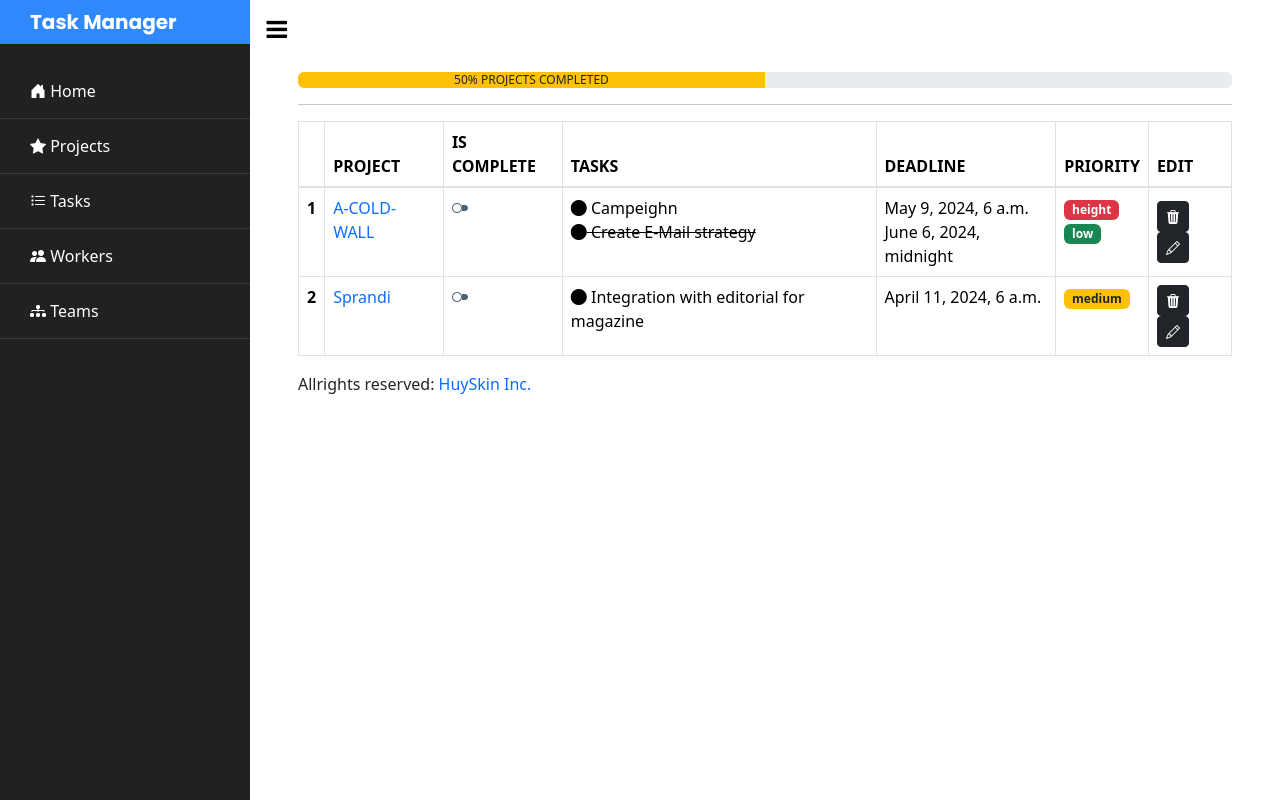
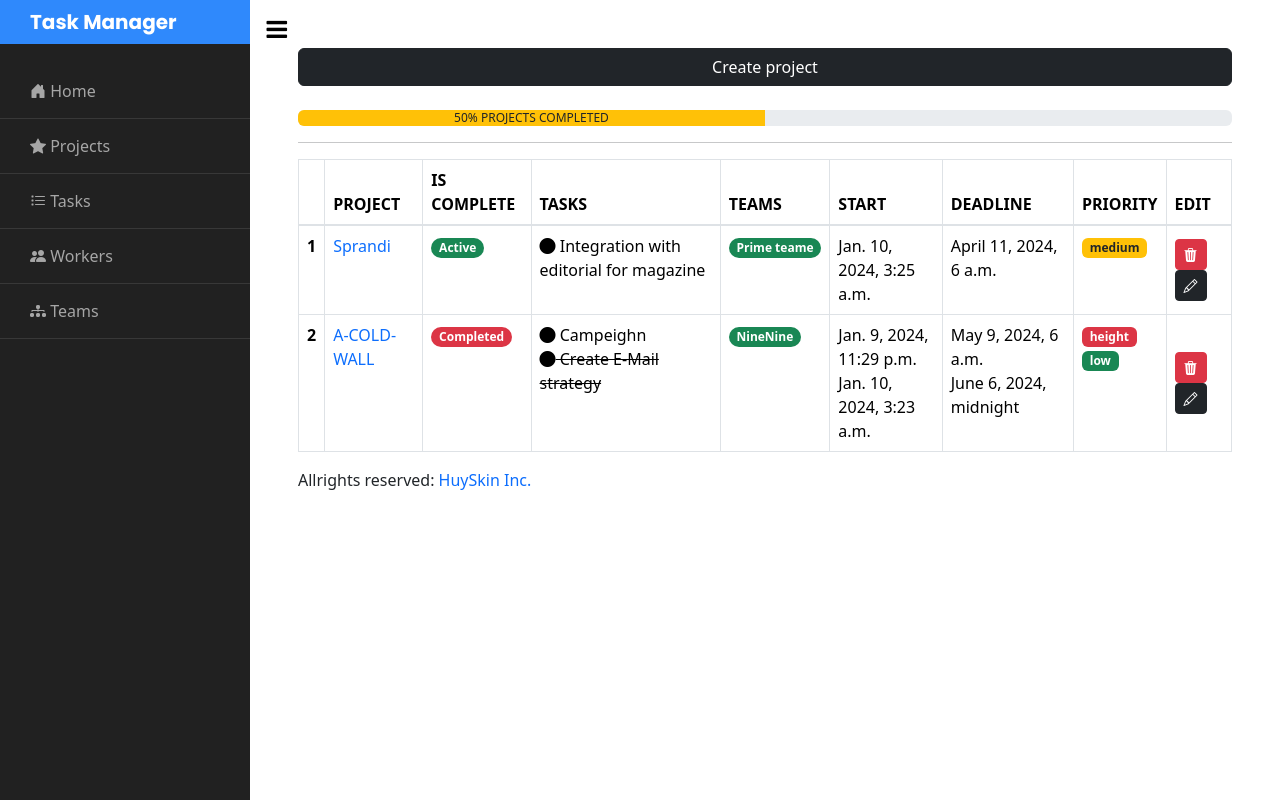
Before and after one commit to numerodiciannove/py-django-production-task-manager, a Django app: page /projects/ in a window 1280 px wide. Run offline with Django 5.2, Linux system fonts and the light colour scheme; data comes from the database, SQL or seed files in the repository; parts of the project's set-up code (start-up, migrations or seed data) failed here and were passed over; some libraries are stand-ins or nearby versions.

Commit message:
Add create, update, delete for projects + some fixes: - add ProjectForm - fix phone number in Worker model - add ProjectCreateView, ProjectUpdateView, ProjectDeleteView - add templates for create, delete, update project - add urls for create, delete, update project - some templates fixes - fix ProjectListView, ProjectDetailView

```diff
--- a/task_manager/models.py
+++ b/task_manager/models.py
@@ -85,7 +85,6 @@ class Worker(AbstractUser):
     )
     phone_number = models.CharField(
         max_length=13,
-        unique=True,
         help_text="For example '+380951911919'. Without quotes"
     )
 
--- a/task_manager/urls.py
+++ b/task_manager/urls.py
@@ -8,6 +8,9 @@ from task_manager.views import (
     ProjectTaskDeleteView,
     project_task_create,
     project_task_update,
+    ProjectCreateView,
+    ProjectDeleteView,
+    ProjectUpdateView,
 )
 
 urlpatterns = [
@@ -23,6 +26,18 @@ urlpatterns = [
                       "projects/<int:pk>/",
                       ProjectDetailView.as_view(),
                       name="project-detail"),
+                  path(
+                      "projects/create/",
+                      ProjectCreateView.as_view(),
+                      name="project-create"),
+                  path(
+                      "projects/<int:project_id>/delete/",
+                      ProjectDeleteView.as_view(),
+                      name="project-delete"),
+                  path(
+                      "projects/<int:project_id>/update/",
+                      ProjectUpdateView.as_view(),
+                      name="project-update"),
                   path("projects/<int:pk>/create_task/",
                        project_task_create, name="project-task-create"
                        ),
--- a/task_manager/views.py
+++ b/task_manager/views.py
@@ -2,7 +2,7 @@ from django.db.models import QuerySet
 from django.shortcuts import render, get_object_or_404, redirect
 from django.urls import reverse_lazy
 from django.views import generic
-from .forms import ProjectTaskForm
+from .forms import ProjectTaskForm, ProjectForm
 from .utils import calculate_percentage
 from task_manager.models import Task, Worker, Project, Team, Position
 
@@ -97,31 +97,50 @@ class ProjectListView(generic.ListView):
             num_completed_projects, num_projects
         )
 
-        context["project_list"] = project_list
+        sorted_project_list = sorted(
+            project_list,
+            key=lambda project: (
+                project.is_complete,
+                project.name,
+            )
+        )
+
+        context["project_list"] = sorted_project_list
         context["percent_projects_completed"] = percent_projects_completed
-        context["projects_info"] = self.get_projects_info(project_list)
+        context["projects_info"] = self.get_project_info(
+            sorted_project_list
+        )
 
         return context
 
     @staticmethod
-    def get_projects_info(project_list) -> list:
-        tasks_info = []
+    def get_project_info(project_list) -> list:
+        project_info = []
         for project in project_list:
-            project_info = {
+            teams_info = project.teams.values_list("name", flat=True)
+            tasks_sorted = sorted(
+                project.tasks.all(),
+                key=lambda task: (
+                    task.is_complete,
+                    task.name,
+                )
+            )
+            project_info.append({
                 "project_name": project.name,
-                "tasks_info": [(task.name, task.is_complete) for task in
-                               project.tasks.all()],
+                "tasks_info": [
+                    (
+                        task.name, task.is_complete
+                    ) for task in tasks_sorted
+                ],
                 "id": project.id,
-                "task_names": [],
-                "deadlines": [],
-                "priorities": []
-            }
-            for task in project.tasks.all():
-                project_info["task_names"].append(task.name)
-                project_info["deadlines"].append(task.deadline)
-                project_info["priorities"].append(task.priority)
-            tasks_info.append(project_info)
-        return tasks_info
+                "task_names": [task.name for task in tasks_sorted],
+                "tasks_start_time": [task.start_time for task in tasks_sorted],
+                "deadlines": [task.deadline for task in tasks_sorted],
+                "priorities": [task.priority for task in tasks_sorted],
+                "is_complete": project.is_complete,
+                "teams_info": list(teams_info),
+            })
+        return project_info
 
 
 class ProjectDetailView(generic.DetailView):
@@ -131,8 +150,16 @@ class ProjectDetailView(generic.DetailView):
     def get_context_data(self, **kwargs):
         context = super().get_context_data(**kwargs)
         tasks_list = self.object.tasks.all()
-        context["project_workers"] = self.object.teams.first().workers.all()
         context["project_tasks"] = self.get_tasks_info(tasks_list)
+        team = self.object.teams.first()
+        if team:
+            context["project_workers"] = (
+                self.object.teams.first().workers.all()
+            )
+        else:
+            context["project_workers"] = []
+        context["project_tasks"] = self.get_tasks_info(tasks_list)
+
         return context
 
     @staticmethod
@@ -151,6 +178,52 @@ class ProjectDetailView(generic.DetailView):
             }
             tasks_info.append(task_info)
         return tasks_info
+
+
+class ProjectCreateView(generic.CreateView):
+    model = Project
+    form_class = ProjectForm
+    template_name = 'task_manager/projects/project_create_update.html'
+    success_url = reverse_lazy("task_manager:projects-list")
+
+    def get_context_data(self, **kwargs):
+        context = super().get_context_data(**kwargs)
+        context["name"] = "update" if self.object else "create"
+        return context
+
+
+class ProjectUpdateView(generic.UpdateView):
+    model = Project
+    form_class = ProjectForm
+    template_name = 'task_manager/projects/project_create_update.html'
+    context_object_name = 'project'
+
+    def get_success_url(self):
+        return reverse_lazy('task_manager:projects-list', )
+
+    def get_object(self, queryset=None):
+        project_id = self.kwargs.get('project_id')
+        project = get_object_or_404(Project, id=project_id)
+        return project
+
+    def get_context_data(self, **kwargs):
+        context = super().get_context_data(**kwargs)
+        context["name"] = "update" if self.object else "create"
+        return context
+
+
+class ProjectDeleteView(generic.DeleteView):
+    model = Project
+    template_name = 'task_manager/projects/project_delete.html'
+    context_object_name = 'project'
+
+    def get_success_url(self):
+        return reverse_lazy('task_manager:projects-list', )
+
+    def get_object(self, queryset=None):
+        project_id = self.kwargs.get('project_id')
+        project = get_object_or_404(Project, id=project_id)
+        return project
 
 
 def project_task_create(request, pk):
--- a/templates/includes/sidebar.html
+++ b/templates/includes/sidebar.html
@@ -8,20 +8,20 @@
   <h1><a href="{% url "task_manager:index" %}" class="logo">Task Manager</a>
   </h1>
   <ul class="list-unstyled components mb-5">
-    <li class="active">
+    <li class="">
       <a href="{% url "task_manager:index" %}"><span
           class="bi bi-house-door-fill"></span> Home</a>
     </li>
-    <li class="active">
+    <li class="">
       <a href="{% url "task_manager:projects-list" %}"><span class="bi bi-star-fill"></span> Projects</a>
     </li>
-    <li class="active">
+    <li class="">
       <a href="#"><span class="bi bi-list-task"></span> Tasks</a>
     </li>
-    <li class="active">
+    <li class="">
       <a href="#"><span class="bi bi-people-fill"></span> Workers</a>
     </li>
-    <li class="active">
+    <li class="">
       <a href="#"><span class="bi bi-diagram-3-fill"></span> Teams</a>
     </li>
   </ul>
--- a/templates/includes/task_accordion.html
+++ b/templates/includes/task_accordion.html
@@ -56,7 +56,7 @@
         <dd class="col-sm-9">
           {% for task_type in task.task_types.all %}
             <span
-                class="badge bg-secondary">{{ task_type.name }}</span>
+                class="badge bg-dark">{{ task_type.name }}</span>
           {% endfor %}
         </dd>
       </dl>
--- a/templates/task_manager/projects/projects_list.html
+++ b/templates/task_manager/projects/projects_list.html
@@ -1,82 +1,71 @@
 {% extends 'base.html' %}
+
 {% block content %}
+  <a href="{% url 'task_manager:project-create' %}" class="d-grid gap-2">
+    <button class="btn btn-dark" type="button">Create project</button>
+  </a>
+  <br>
 
-  <br>
-  <div class="progress" role="progressbar" aria-label="Warning example"
+  <div class="progress" role="progressbar" aria-label="Projects completed"
        aria-valuenow="{{ percent_projects_completed }}" aria-valuemin="0"
        aria-valuemax="100">
     <div class="progress-bar bg-warning text-dark"
-         style="width: {{ percent_projects_completed }}%"> {{ percent_projects_completed|floatformat:"0" }}%
+         style="width: {{ percent_projects_completed }}%">{{ percent_projects_completed|floatformat:"0" }}%
       PROJECTS COMPLETED
     </div>
   </div>
   <hr>
+
   <table class="table table-bordered">
     <thead>
     <tr class="text-uppercase">
-      <th scope="col"></th>
-      <th scope="col">Project</th>
-      <th scope="col">Is complete</th>
-      <th scope="col">Tasks</th>
-      <th scope="col">Deadline</th>
-      <th scope="col">Priority</th>
-      <th scope="col">Edit</th>
+      <th></th>
+      <th>Project</th>
+      <th>Is complete</th>
+      <th>Tasks</th>
+      <th>Teams</th>
+      <th>Start</th>
+      <th>Deadline</th>
+      <th>Priority</th>
+      <th>Edit</th>
     </tr>
     </thead>
     <tbody>
     {% for project_info in projects_info %}
       <tr>
         <th scope="row">{{ forloop.counter }}</th>
-        <td><a
-            href="{% url "task_manager:project-detail" pk=project_info.id %}">{{ project_info.project_name }}</a>
-        </td>
+        <td><a href="{% url 'task_manager:project-detail' pk=project_info.id %}">{{ project_info.project_name }}</a></td>
         <td>
-          {% if project_list.forloop.counter0.is_complete %}
-            <i class="bi bi-toggle-on"></i>
-          {% else %}
-            <i class="bi bi-toggle2-off" style="color: #4F6175;"></i>
-          {% endif %}
+          <span class="badge rounded-pill {% if project_info.is_complete %}bg-danger{% else %}bg-success{% endif %}">
+            {% if project_info.is_complete %}Completed{% else %}Active{% endif %}
+          </span>
         </td>
         <td>
           {% for task_name, is_complete in project_info.tasks_info %}
-            <div>
-              {% if is_complete %}
-                <del><i class="bi bi-circle-fill"></i> {{ task_name }}</del>
-              {% else %}
-                <i class="bi bi-circle-fill"></i> {{ task_name }}
-              {% endif %}
-            </div>
+            <div>{% if is_complete %}<del>{% endif %}<i class="bi bi-circle-fill"></i> {{ task_name }}{% if is_complete %}</del>{% endif %}</div>
           {% endfor %}
         </td>
         <td>
-          {% for deadline in project_info.deadlines %}
-            <div>{{ deadline }}</div>
+          {% for team in project_info.teams_info %}
+            <div class="badge rounded-pill bg-success">{{ team }}</div>
           {% endfor %}
         </td>
+        <td>{% for task_start_time in project_info.tasks_start_time %}<div>{{ task_start_time }}</div>{% endfor %}</td>
+        <td>{% for deadline in project_info.deadlines %}<div>{{ deadline }}</div>{% endfor %}</td>
         <td>
           {% for priority in project_info.priorities %}
             <div>
-              {% if priority == "height" %}
-                <span class="badge bg-danger">{{ priority }}</span>
-              {% elif priority == "medium" %}
-                <span class="badge bg-warning text-dark">{{ priority }}</span>
-              {% elif priority == "urgent" %}
-                <span class="badge bg-dark">{{ priority }}</span>
-              {% else %}
-                <span class="badge bg-success">{{ priority }}</span>
-              {% endif %}
+              <span class="badge {% if priority == 'height' %}bg-danger{% elif priority == 'medium' %}bg-warning text-dark{% elif priority == 'urgent' %}bg-dark{% else %}bg-success{% endif %}">{{ priority }}</span>
             </div>
           {% endfor %}
         </td>
         <td class="align-middle">
-          <button type="button" class="btn btn-dark btn-sm">
-            <i class="bi bi-trash3-fill"></i>
-          </button>
-          <button type="button" class="btn btn-dark btn-sm">
-            <i
-                class="bi bi-pencil">
-            </i>
-          </button>
+          <a href="{% url 'task_manager:project-delete' project_id=project_info.id %}">
+            <button type="button" class="btn btn-danger btn-sm"><i class="bi bi-trash3-fill"></i></button>
+          </a>
+          <a href="{% url 'task_manager:project-update' project_id=project_info.id %}">
+            <button type="button" class="btn btn-dark btn-sm"><i class="bi bi-pencil"></i></button>
+          </a>
         </td>
       </tr>
     {% endfor %}
```
Also changed, not shown: task_manager/forms.py (+23 -1 lines), templates/task_manager/projects/project_create_update.html (added, +29 -0 lines), templates/task_manager/projects/project_delete.html (added, +24 -0 lines), templates/task_manager/projects/project_detail.html (+30 -28 lines).
